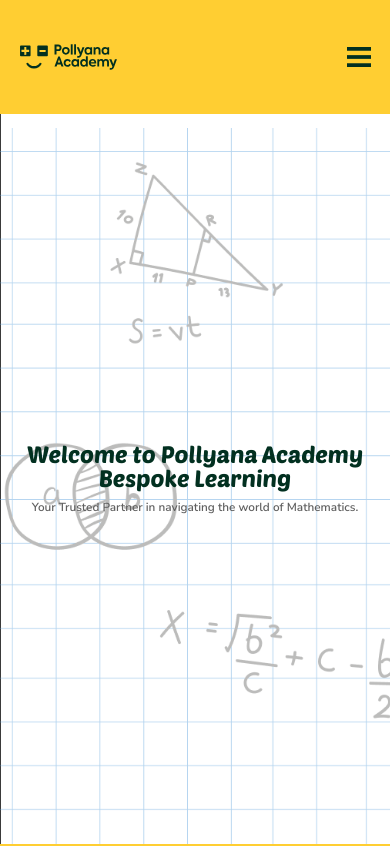
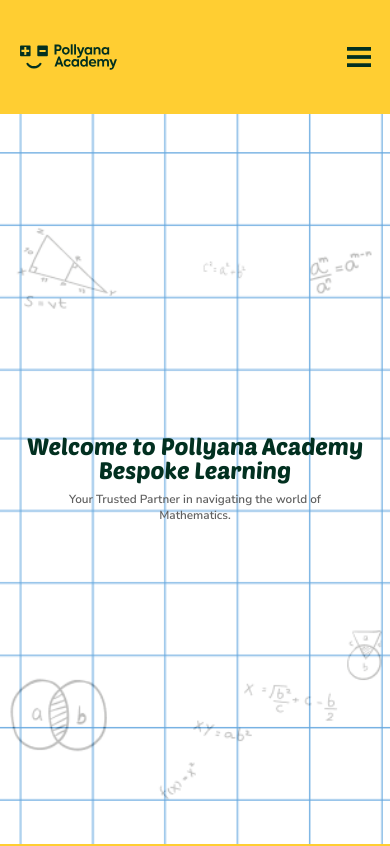
Before and after one commit to priyanshuMishrk/PolyMoly, a React (Create React App) app: page / in a window 390 px wide. Shown: the top 846 px of the page. Built offline with nearby package versions, Linux system fonts and the light colour scheme.

Commit message:
Third commit

```diff
--- a/src/Media.css
+++ b/src/Media.css
@@ -162,6 +162,8 @@
         font-size: 3vw !important;
         font-weight: 600;
         margin-top: 2.2vw !important;
+        max-width: 80%;
+        text-align: center;
     }
 
     .heroSection {
@@ -319,4 +321,8 @@
         right: 4vw;
         top: 66%;
     }
+
+    .heroSection {
+        background-image: url('./Images/mediaDefinedCell.png') !important;
+    }
 }
```
Also changed, not shown: src/Images/mediaDefinedCell.png (added).
